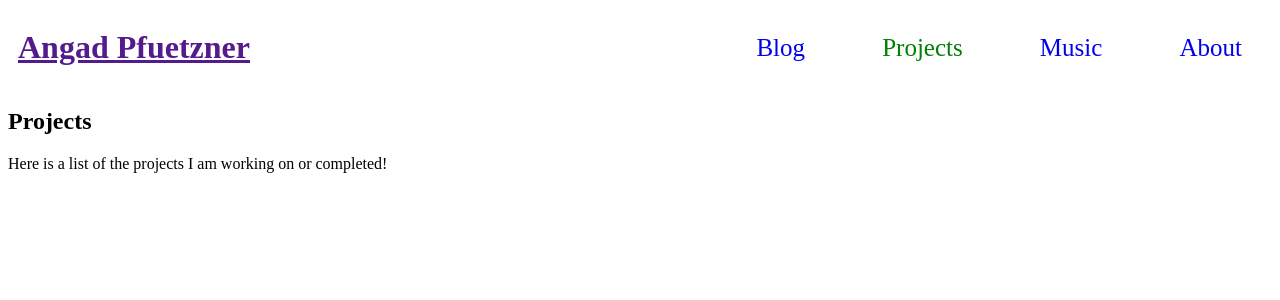
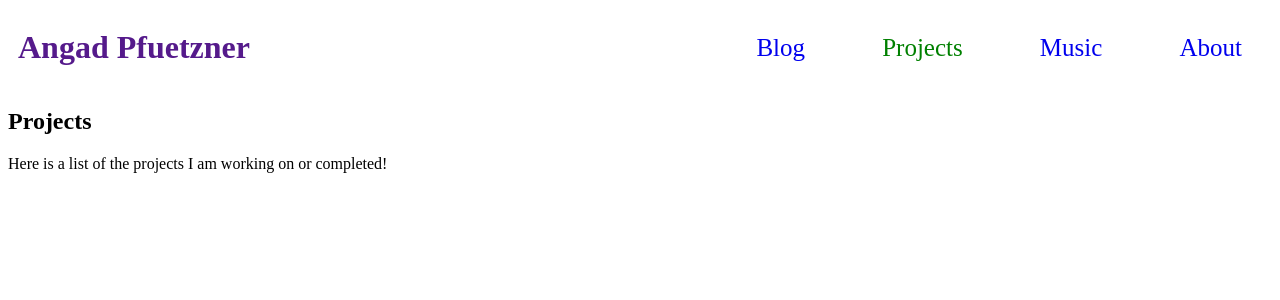
Before and after one commit to Angad99/Angad99.github.io, a Jekyll site: the page built from Projects.md, in a window 1280 px wide. Shown: the top 300 px of the page. Built offline with Jekyll 4.4.1, drawn with Linux system fonts in a browser that asks for light colours.

Commit message:
Update navbar.scss

```diff
--- a/_sass/navbar.scss
+++ b/_sass/navbar.scss
@@ -17,6 +17,10 @@ nav {
 	font-size: 25px;
 	margin-right: 20px;
 	color: black;
+}
+
+h1 a {
+	text-decoration: none;
 }
 
 nav a {
```
